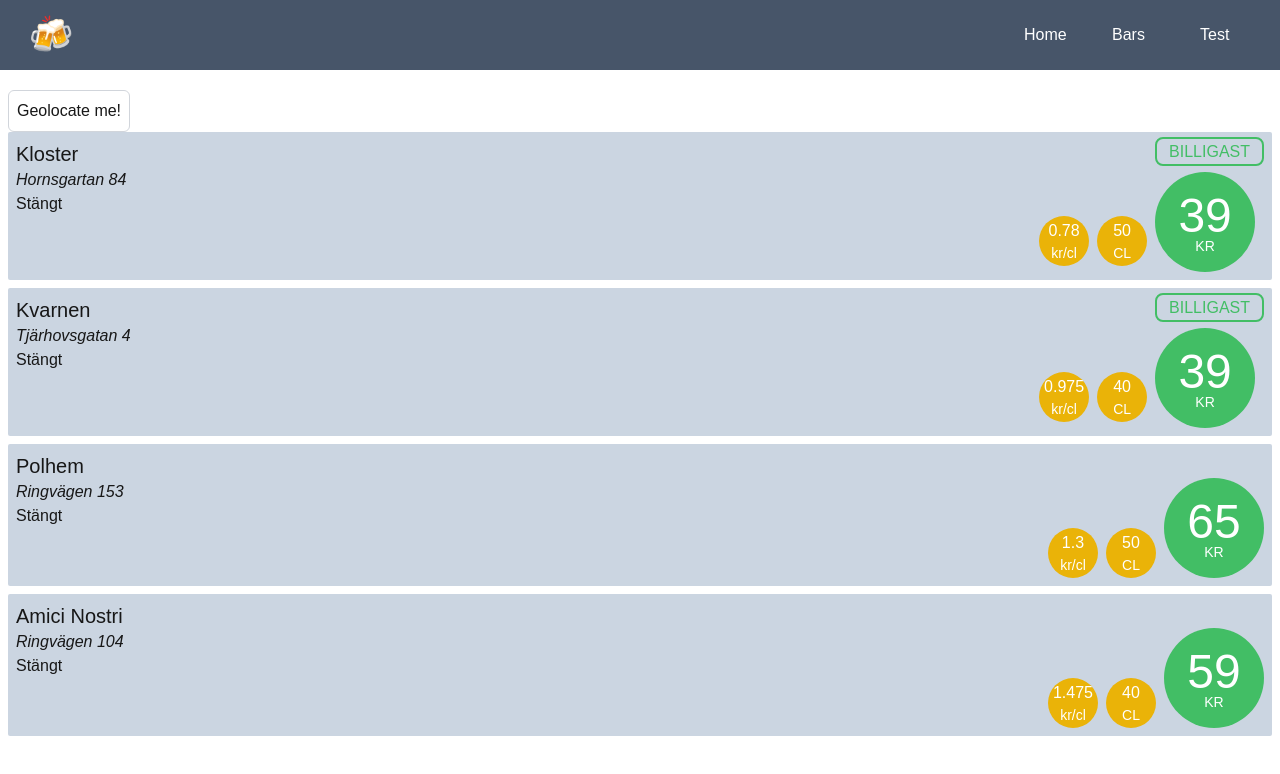
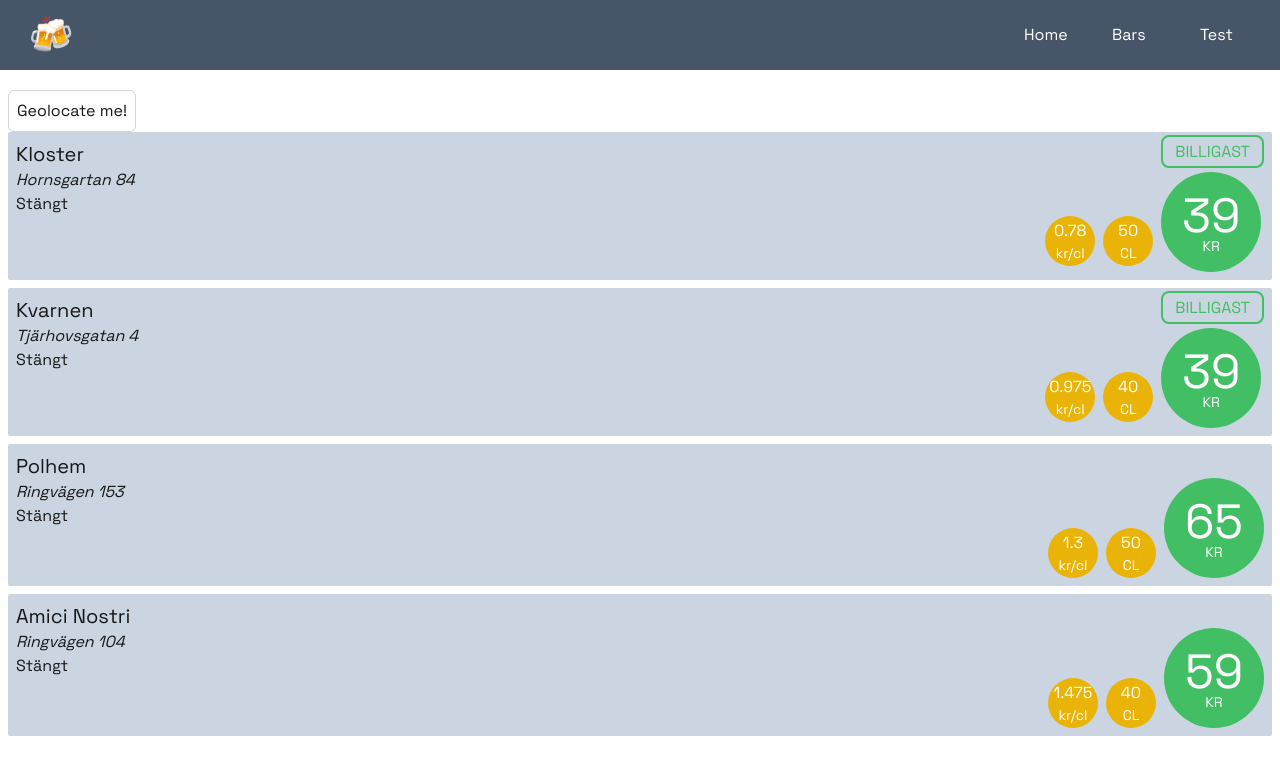
Before and after one commit to nickenickenicke/billig-bars, a Next.js app: page / in a window 1280 px wide. Shown: the top 774 px of the page. Built offline with nearby package versions, Linux system fonts and the light colour scheme.

Commit message:
Added font

```diff
--- a/src/app/layout.tsx
+++ b/src/app/layout.tsx
@@ -2,11 +2,17 @@ import type { Metadata } from 'next'
 import './globals.css'
 import { Providers } from '@/reducers/Providers'
 import { Navigation } from '@/components/Navigation'
+import localFont from 'next/font/local'
 
 export const metadata: Metadata = {
   title: 'Billig Bira',
   description: 'Drink up!'
 }
+
+export const spaceGrotesk = localFont({
+  src: './fonts/SpaceGrotesk.woff2',
+  variable: '--font-space-grotesk'
+})
 
 export default function RootLayout({
   children
@@ -14,8 +20,8 @@ export default function RootLayout({
   children: React.ReactNode
 }>) {
   return (
-    <html lang="en">
-      <body className={`mb-16 antialiased`}>
+    <html lang="en" className={``}>
+      <body className={`${spaceGrotesk.variable} mb-16 font-sans antialiased`}>
         <header>
           <Navigation />
         </header>
--- a/tailwind.config.ts
+++ b/tailwind.config.ts
@@ -15,6 +15,14 @@ const config: Config = {
         green: {
           price: '#42be65'
         }
+      },
+      fontFamily: {
+        sans: [
+          'var(--font-space-grotesk)',
+          {
+            fontFeatureSettings: '"ss04", "ss02"'
+          }
+        ]
       }
     }
   },
```
Also changed, not shown: src/app/fonts/SpaceGrotesk.woff2 (added).
